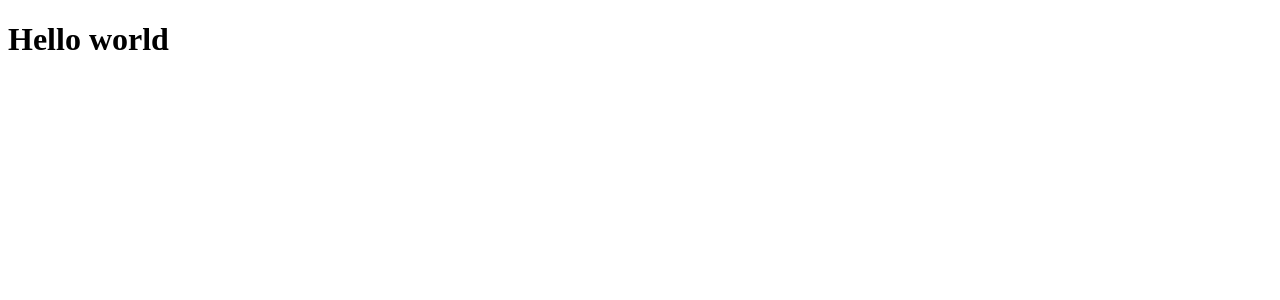
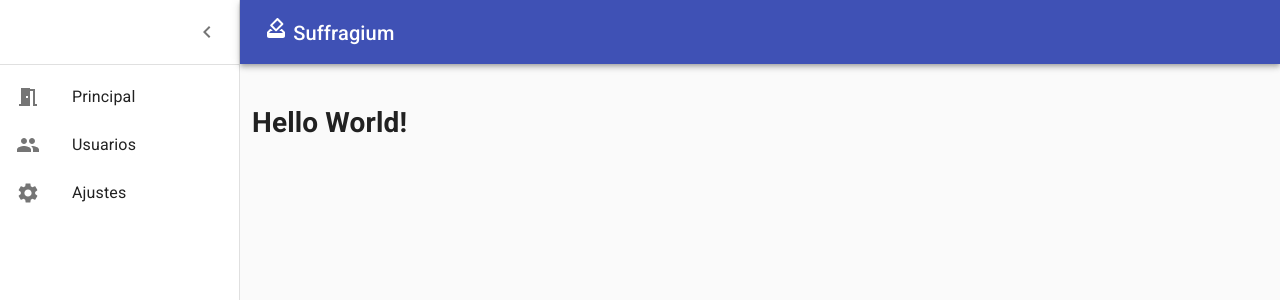
Before and after one commit to JorgeTmrz/suffragium, a React (Create React App) app in the folder web/: page /usuarios in a window 1280 px wide. Shown: the top 300 px of the page. Built offline with nearby package versions, Linux system fonts and the light colour scheme.

Commit message:
Setup context and reducer

```diff
--- a/web/src/App.tsx
+++ b/web/src/App.tsx
@@ -1,9 +1,13 @@
+// import { LoginPage } from './pages/auth/LoginPage';
 
+import "./App.css"
+import Dashboard from './pages/admin/Dashboard';
+import { GlobalProvider } from './components/GlobalContext';
 function App() {
   return (
-    <div className="App">
-        <h1>Hello world</h1>
-    </div>
+    <GlobalProvider>
+      <Dashboard/>
+    </GlobalProvider>
   );
 }
 
--- /dev/null
+++ b/web/src/components/GlobalContext.tsx
@@ -0,0 +1,20 @@
+import React, { useReducer } from 'react'
+import { createContext } from 'react'
+import { AppReducer } from '../helpers/reducers/appReducer';
+import { appReducerInitialState } from '../helpers/reducers/appReducerInitialState';
+
+type ContextProviderType = {
+    children: JSX.Element
+}
+
+export const GlobalContext = createContext(appReducerInitialState);
+
+export const GlobalProvider = ({children}: ContextProviderType) => {
+    const [state, dispatch] = useReducer(AppReducer, appReducerInitialState);
+
+    return (
+        <GlobalContext.Provider value = {{...state, ...dispatch}}>
+            {children}
+        </GlobalContext.Provider>
+    )
+}
--- /dev/null
+++ b/web/src/helpers/reducers/appReducer.ts
@@ -0,0 +1,19 @@
+import { appReducerInitialState } from './appReducerInitialState';
+import { actionType } from './types';
+
+export const AppReducer = (state = appReducerInitialState, action: actionType) => {
+    switch (action.type) {
+        case 'SET_THEME':
+            return {
+                ...state,
+                theme: action.payload
+            }
+        case 'SET_USER':
+            return {
+                ...state,
+                user: action.payload
+            }
+        default:
+            return state;
+    }
+}
--- /dev/null
+++ b/web/src/helpers/reducers/appReducerInitialState.ts
@@ -0,0 +1,7 @@
+export const appReducerInitialState = {
+    theme: "light",
+    user: {
+        name: "",
+        uid: "",
+    }
+};
--- /dev/null
+++ b/web/src/helpers/reducers/types.ts
@@ -0,0 +1,6 @@
+export type actionType = {
+    type: actions
+    payload: any
+}
+
+type actions = "SET_USER" | "SET_THEME"
```
